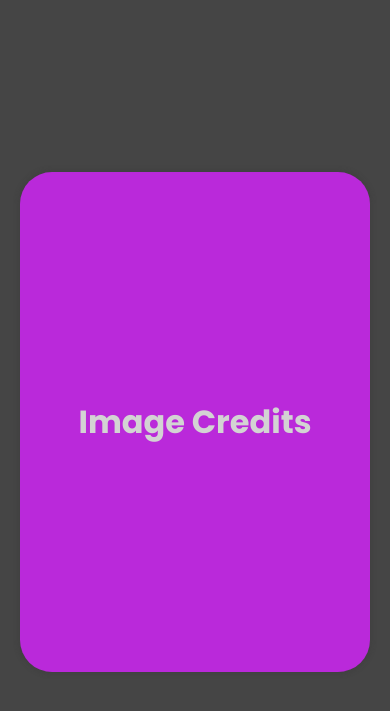
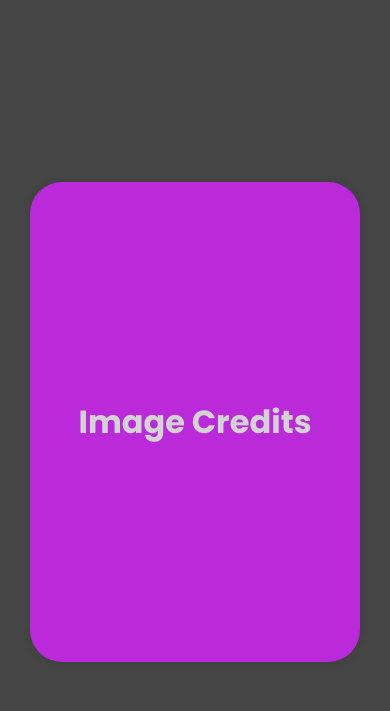
Before and after one commit to FernandoArroliga/LiveCodeEditor, a Django app: page /credits/ in a window 390 px wide. Shown: the top 711 px of the page. Run offline with Django 4.2, Linux system fonts and the light colour scheme; some libraries are stand-ins or nearby versions.

Commit message:
"Edit credits page css style part-4"

```diff
--- a/livecodeapp/static/css/credits.css
+++ b/livecodeapp/static/css/credits.css
@@ -1,6 +1,7 @@
 /* Font Family from Google Fonts */
 @import url('https://fonts.googleapis.com/css2?family=Lora&family=Montserrat&family=Open+Sans:wght@800&family=Playfair+Display:wght@500;600;700;800;900&family=Poppins:ital,wght@0,100;0,200;0,400;0,500;0,600;0,700;1,200;1,300;1,400;1,500;1,700&family=Quicksand:wght@400;500;600;700&display=swap');
 
+/* Default Configuration */
 * {
     margin: 0;
     padding: 0;
@@ -54,7 +55,17 @@ body {
     flex-direction: column;
     justify-content: center;
     align-items: center;
-    gap: 5rem;
+    gap: 2rem;
+}
+
+.back a {
+    text-decoration: none;
+    color: white;
+}
+
+.back a:hover {
+    text-decoration: overline;
+    color: aqua;
 }
 
 .front {
@@ -65,3 +76,13 @@ body {
     justify-content: center;
     align-items: center;
 }
+
+/* Responsive Design Using Media Queries */
+@media (max-width: 670px) {
+
+    .container {
+        max-width: 100%;
+        padding: 10px;
+        align-items: center;
+    }
+}
```
